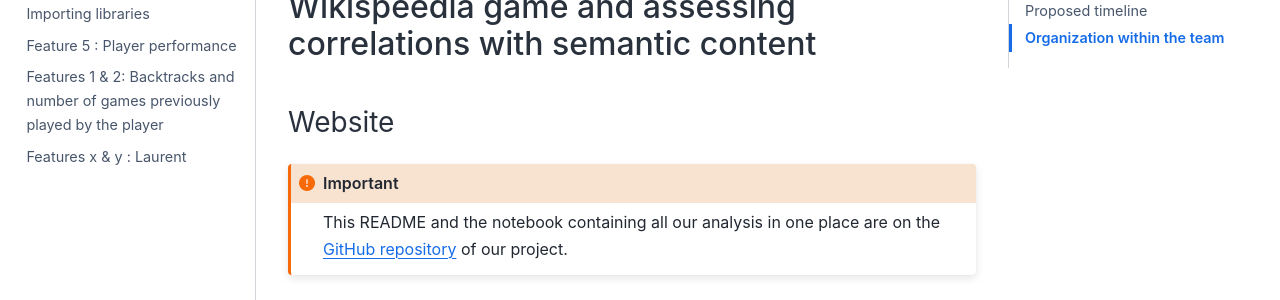
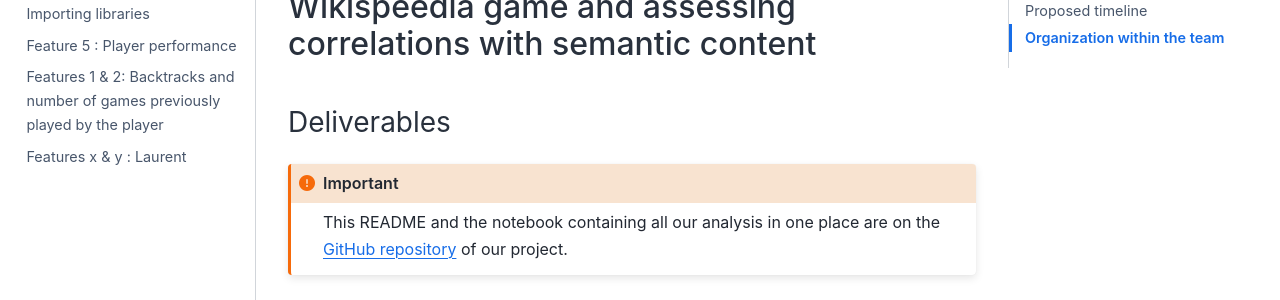
Before and after one commit to epfl-ada/ada-2023-project-adamants, a Jupyter Book: the page built from book/README.md, in a window 1280 px wide and 900 px high. Shown: the part 210-510 px from the top of the window. Built offline with Jupyter Book 1.0.4 settings and Sphinx 7.4.7 and the Sphinx Book theme 1.1.4, drawn with Linux system fonts in a browser that asks for light colours; pages that are not in the unit, such as notebooks, are missing from menus.

Commit message:
Update README.md

````diff
--- a/book/README.md
+++ b/book/README.md
@@ -2,7 +2,7 @@
 
 ## Analyzing player strategies in the Wikispeedia game and assessing correlations with semantic content
 
-### Website
+### Deliverables
 
 ```{important}
 This README and the notebook containing all our analysis in one place are on the [GitHub repository](https://github.com/epfl-ada/ada-2023-project-adamants) of our project.
````
